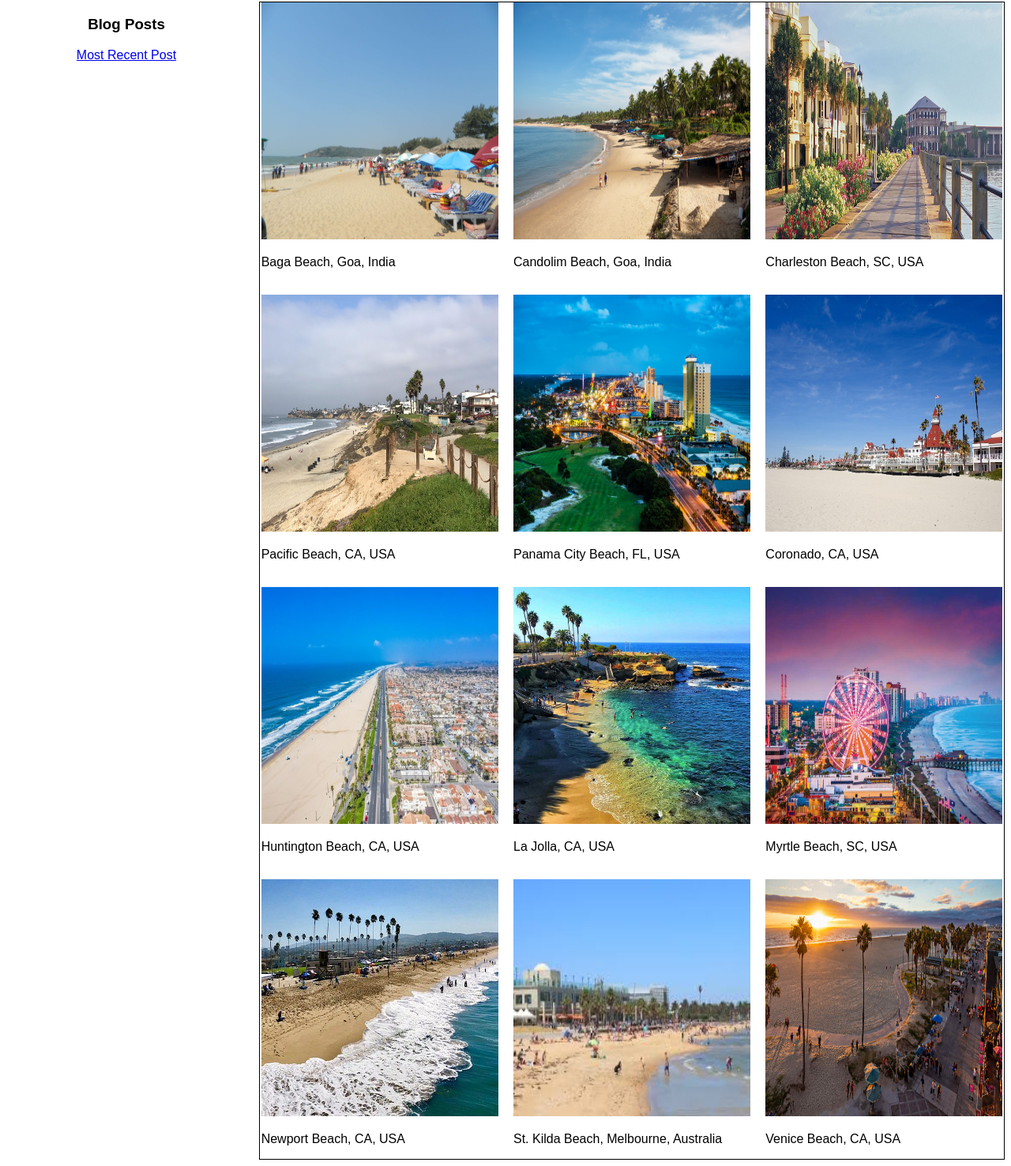
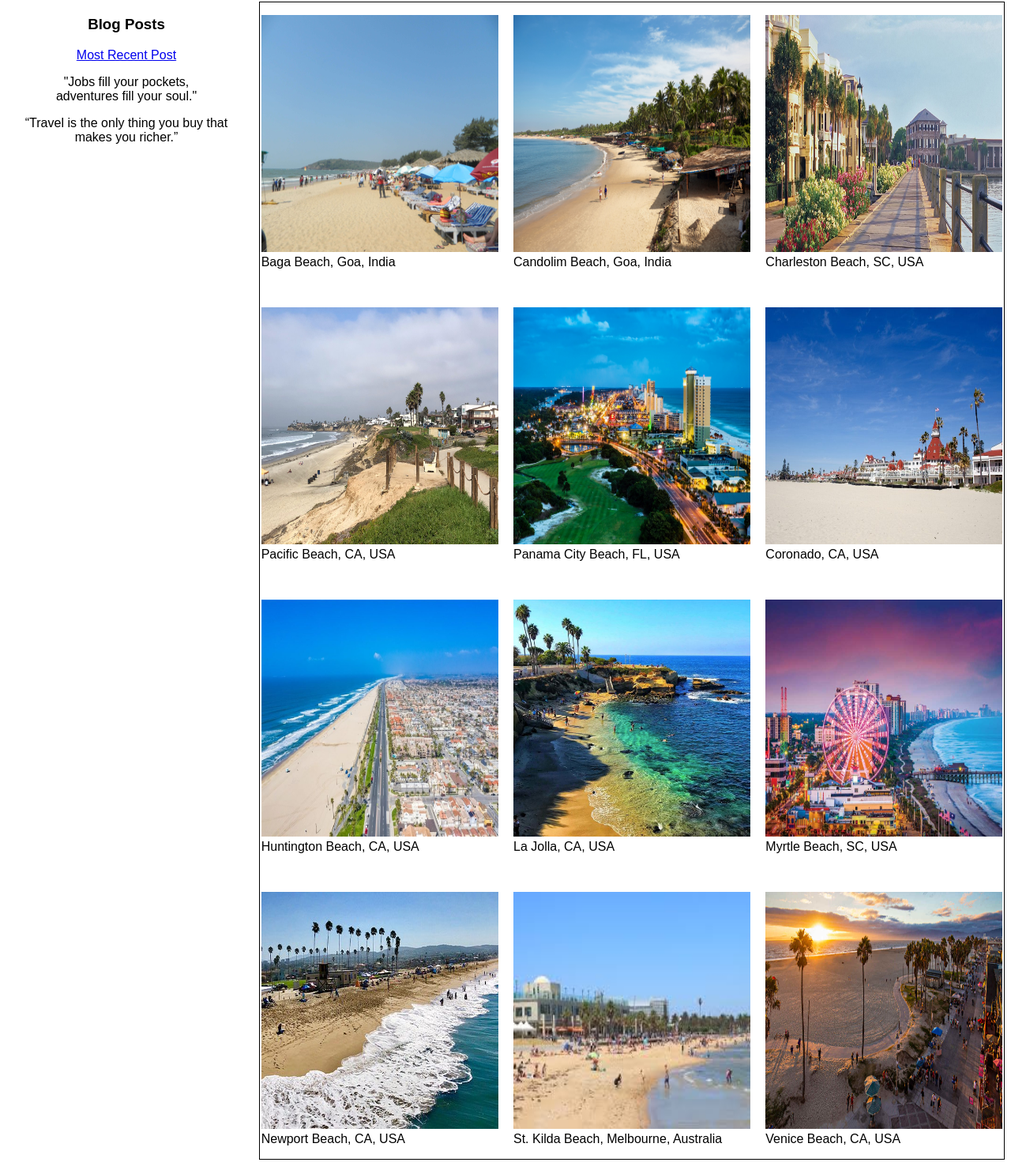
Before and after one commit to ishanlal/personal-blog-website, a plain HTML site: page index.html in a window 1280 px wide. Shown: the part 186-1662 px from the top of the page at 79% size. Drawn offline with Linux system fonts and the light colour scheme.

Commit message:
review updates

```diff
--- a/css/blog-post-style.css
+++ b/css/blog-post-style.css
@@ -23,7 +23,15 @@
   padding: 2em;
   border-right: 2px solid white;
 }
+figure {
+  place-items:center;
+    text-align: center;
+}
 .sidebar{
+    display: flex;
+    flex-direction: column;
+    grid-gap: 1em;
+    text-align: justify;
     grid-area: sb;
     padding: 4em;
     color: red;
--- a/css/blog-webpage-style.css
+++ b/css/blog-webpage-style.css
@@ -1,3 +1,9 @@
+@import "header.css";
+@import "subheader.css";
+@import "sidebar.css";
+@import "content.css";
+@import "footer.css";
+
 .container{
       display: grid;
       grid-template-columns: 1fr 3fr;
@@ -17,20 +23,3 @@
   place-items: center;
   border: 1px solid black;
 }
-
-.heading{
-  /* row start/column start/ row end/ column end */
-    grid-area: hd;
-    text-align: center;
-}
-.subheading{
-  grid-area: bb;
-  text-align: center;
-}
-.sidebar{
-  grid-area: sd;
-  text-align: center;
-}
-.content{
-  grid-area: main;
-}
--- /dev/null
+++ b/css/content.css
@@ -0,0 +1,3 @@
+.content {
+  grid-area: main;
+}
--- /dev/null
+++ b/css/header.css
@@ -0,0 +1,5 @@
+.heading {
+  /* row start/column start/ row end/ column end */
+    grid-area: hd;
+    text-align: center;
+}
--- /dev/null
+++ b/css/sidebar.css
@@ -0,0 +1,5 @@
+.sidebar {
+  grid-area: sd;
+  text-align: center;
+  grid-auto-flow: dense;
+}
--- /dev/null
+++ b/css/subheader.css
@@ -0,0 +1,4 @@
+.subheading {
+  grid-area: bb;
+  text-align: center;
+}
--- a/index.html
+++ b/index.html
@@ -10,46 +10,67 @@
     <div class = "container">
       <div class="heading"><h1>Personal Blog Webpage</h1></div>
       <div class="subheading"><h2>Beaches I've visited around the world</h2></div>
-      <div class="sidebar box"><h3>Blog Posts</h3><a href="blog-post.html">Most Recent Post</a></div>
+      <section><div class="sidebar">
+        <h3>Blog Posts</h3>
+        <a href="blog-post.html">Most Recent Post</a>
+        <blockquote>"Jobs fill your pockets, adventures fill your soul."</blockquote>
+        <q>Travel is the only thing you buy that makes you richer.</q>
+      </div></section>
       <div class="content box">
        <div class="nestedGrid">
-        <div><img src="images/baga.jpg" alt="baga" height="300em" width="300em">
-         <div><p>Baga Beach, Goa, India</p></div>
-        </div>
-        <div><img src="images/candolim.jpg" alt="candolim" height="300em" width="300em">
-         <div><p>Candolim Beach, Goa, India</p></div>
-        </div>
-        <div><img src="images/charleston.jpeg" alt="charleston" height="300em" width="300em">
-         <div><p>Charleston Beach, SC, USA</p></div>
-        </div>
-        <div><img src="images/pb.jpg" alt="pacific beach" height="300em" width="300em">
-         <div><p>Pacific Beach, CA, USA</p></div>
-        </div>
-        <div><img src="images/pcb.jpg" alt="panama city beach" height="300em" width="300em">
-         <div><p>Panama City Beach, FL, USA</p></div>
-        </div>
-        <div><img src="images/coronado.jpg" alt="coronado" height="300em" width="300em">
-         <div><p>Coronado, CA, USA</p></div>
-        </div>
-        <div><img src="images/huntington.jpg" alt="huntington" height="300em" width="300em">
-         <div><p>Huntington Beach, CA, USA</p></div>
-        </div>
-        <div><img src="images/laJolla.png" alt="La Jolla" height="300em" width="300em">
-         <div><p>La Jolla, CA, USA</p></div>
-        </div>
-        <div><img src="images/myrtle.jpg" alt="myrtle" height="300em" width="300em">
-         <div><p>Myrtle Beach, SC, USA</p></div>
-        </div>
-        <div><img src="images/newport.jpg" alt="newport" height="300em" width="300em">
-         <div><p>Newport Beach, CA, USA</p></div>
-        </div>
-        <div><img src="images/stKilda.jpeg" alt="St. Kilda" height="300em" width="300em">
-          <div><p>St. Kilda Beach, Melbourne, Australia</p></div>
-        </div>
-        <div><img src="images/venice.jpg" alt="Venice" height="300em" width="300em">
-         <div><p>Venice Beach, CA, USA</p></div>
-        </div>
+        <figure>
+         <img src="images/baga.jpg" alt="baga" height="300em" width="300em">
+         <figcaption>Baga Beach, Goa, India</figcaption>
+         <!--<div><p>Baga Beach, Goa, India</p></div>-->
+       </figure>
+        <figure>
+          <img src="images/candolim.jpg" alt="candolim" height="300em" width="300em">
+          <figcaption>Candolim Beach, Goa, India</figcaption>
+         <!--<div><p>Candolim Beach, Goa, India</p></div>-->
+       </figure>
+        <figure>
+          <img src="images/charleston.jpeg" alt="charleston" height="300em" width="300em">
+          <figcaption>Charleston Beach, SC, USA</figcaption>
+          <!--<div><p>Charleston Beach, SC, USA</p></div>-->
+        </figure>
+        <figure>
+          <img src="images/pb.jpg" alt="pacific beach" height="300em" width="300em">
+         <figcaption>Pacific Beach, CA, USA</figcaption>
+       </figure>
+        <figure>
+          <img src="images/pcb.jpg" alt="panama city beach" height="300em" width="300em">
+         <figcaption>Panama City Beach, FL, USA</figcaption>
+       </figure>
+        <figure>
+          <img src="images/coronado.jpg" alt="coronado" height="300em" width="300em">
+         <figcaption>Coronado, CA, USA</figcaption>
+       </figure>
+        <figure>
+          <img src="images/huntington.jpg" alt="huntington" height="300em" width="300em">
+         <figcaption>Huntington Beach, CA, USA</figcaption>
+       </figure>
+        <figure>
+          <img src="images/laJolla.png" alt="La Jolla" height="300em" width="300em">
+         <figcaption>La Jolla, CA, USA</figcaption>
+        </figure>
+        <figure>
+          <img src="images/myrtle.jpg" alt="myrtle" height="300em" width="300em">
+         <figcaption>Myrtle Beach, SC, USA</figcaption>
+        </figure>
+        <figure>
+          <img src="images/newport.jpg" alt="newport" height="300em" width="300em">
+         <figcaption>Newport Beach, CA, USA</figcaption>
+        </figure>
+        <figure>
+          <img src="images/stKilda.jpeg" alt="St. Kilda" height="300em" width="300em">
+          <figcaption>St. Kilda Beach, Melbourne, Australia</figcaption>
+        </figure>
+        <figure>
+          <img src="images/venice.jpg" alt="Venice" height="300em" width="300em">
+         <figcaption>Venice Beach, CA, USA</figcaption>
+       </figure>
       </div>
+      <footer></footer>
     </div>
   </div>
   </body>
```
Also changed, not shown: blog-post.html (+4 -0 lines), images/blog.jpg (added).
